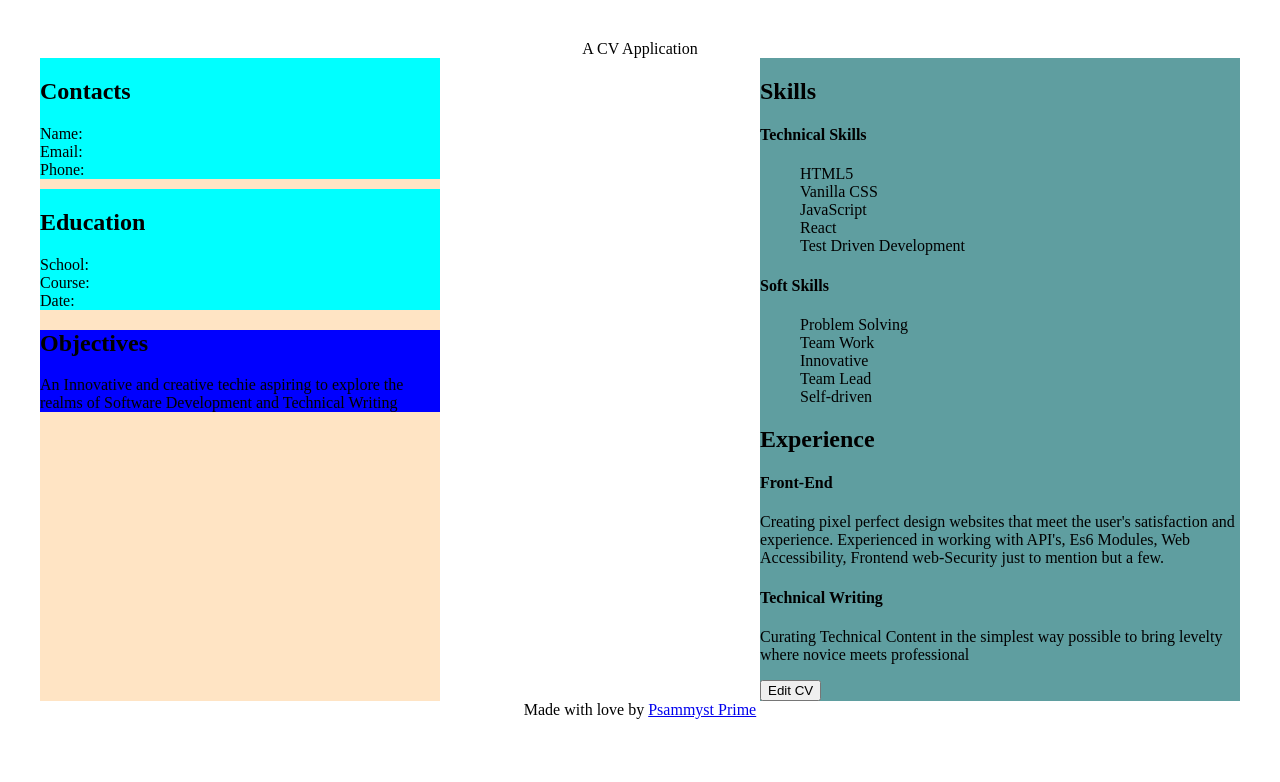
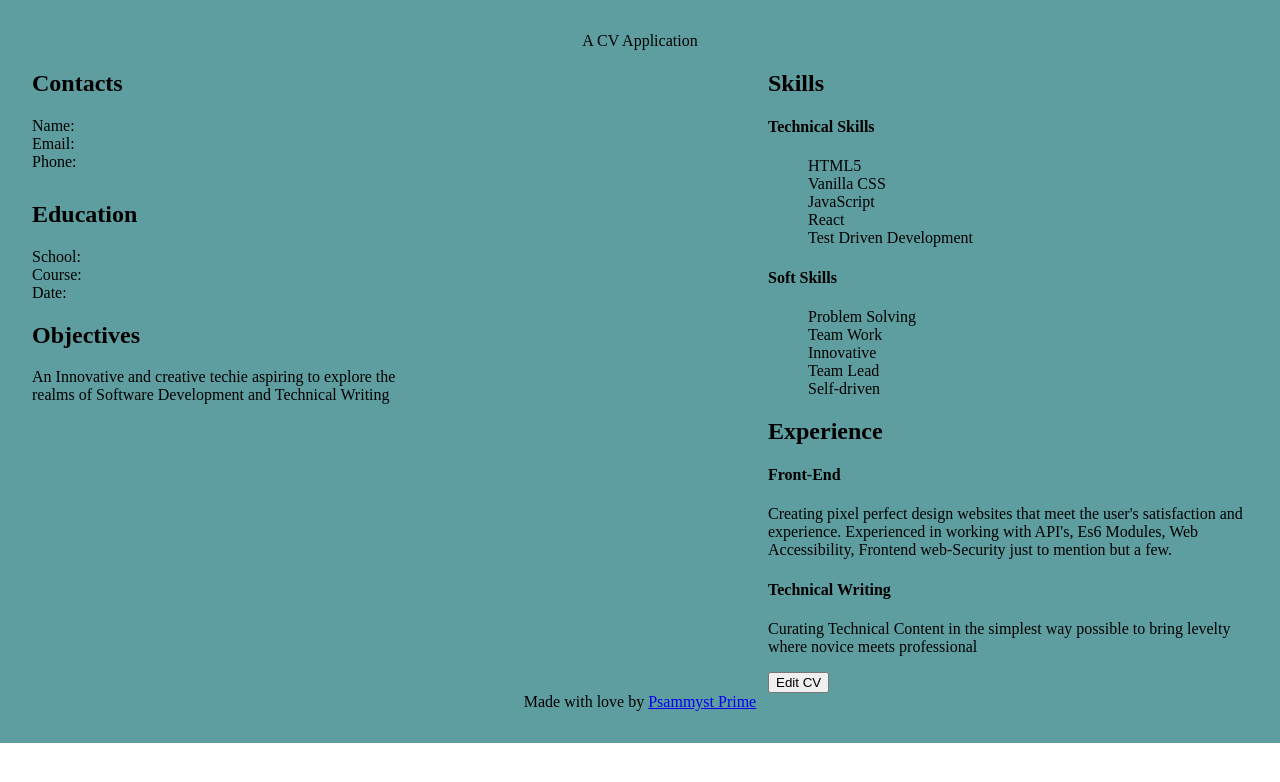
Before and after one commit to PsammystPrime/CV-Application, a React (Vite) app: page / in a window 1280 px wide. Shown: the top 782 px of the page. Built offline with nearby package versions, Linux system fonts and the light colour scheme.

Commit message:
Update App.css

```diff
--- a/src/App.css
+++ b/src/App.css
@@ -1,36 +1,53 @@
+body{
+  margin: 0;
+}
 #root {
   max-width: 1280px;
   margin: 0 auto;
   padding: 2rem;
   text-align: center;
+  background-color: cadetblue;
   }
-  .header{
-
-  }
+h1{
+  text-decoration: underline;
+}
 .body{
   display: flex;
   justify-content: space-between;
   flex-wrap: wrap
 }
 .left{
-  background-color: bisque;
   max-width: 25em;
 }
 .contact,.education{
   display: flex;
   flex-direction: column;
-  background-color: aqua;
   text-align: left;
+  margin-bottom: 10px;
+  /* background-color: bisque; */
+}
+.school{
+  display: flex;
+  flex-direction: column;
   margin-bottom: 10px;
 }
 .objectives{
-  background-color: blue;
   text-align: left;
+  /* background-color: bisque; */
 }
 .right{
-  background-color: cadetblue;
   text-align: left;
   max-width: 30em;
+}
+.allSkills{
+  display: flex;
+
+}
+.hardSkills,.softSkills{
+    text-align: left;
+}
+ul{
+  text-align: left;
 }
 li{
   list-style-type: none;
```
